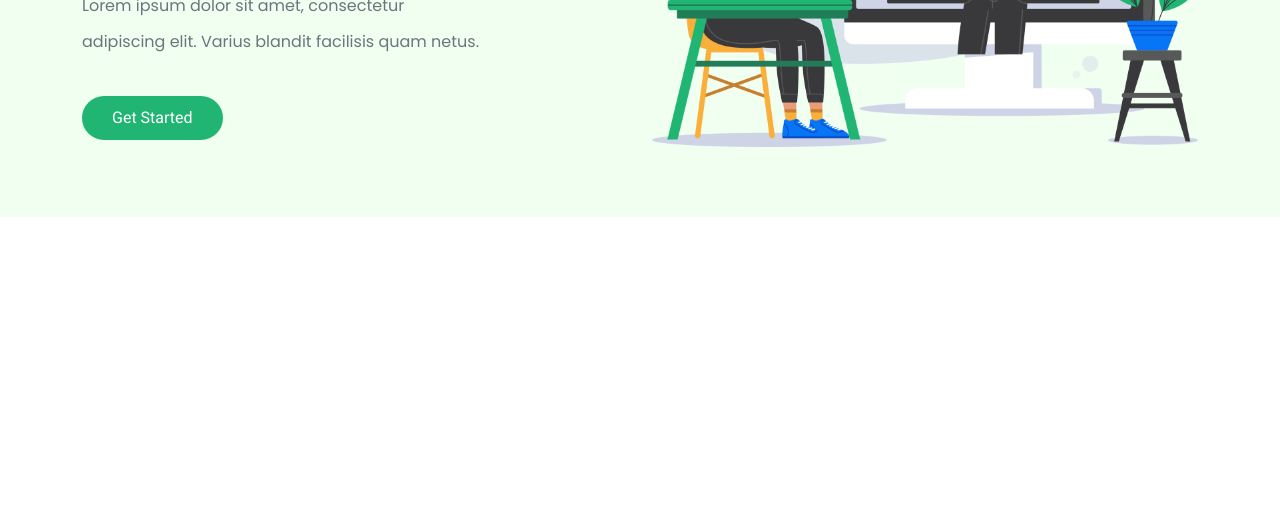
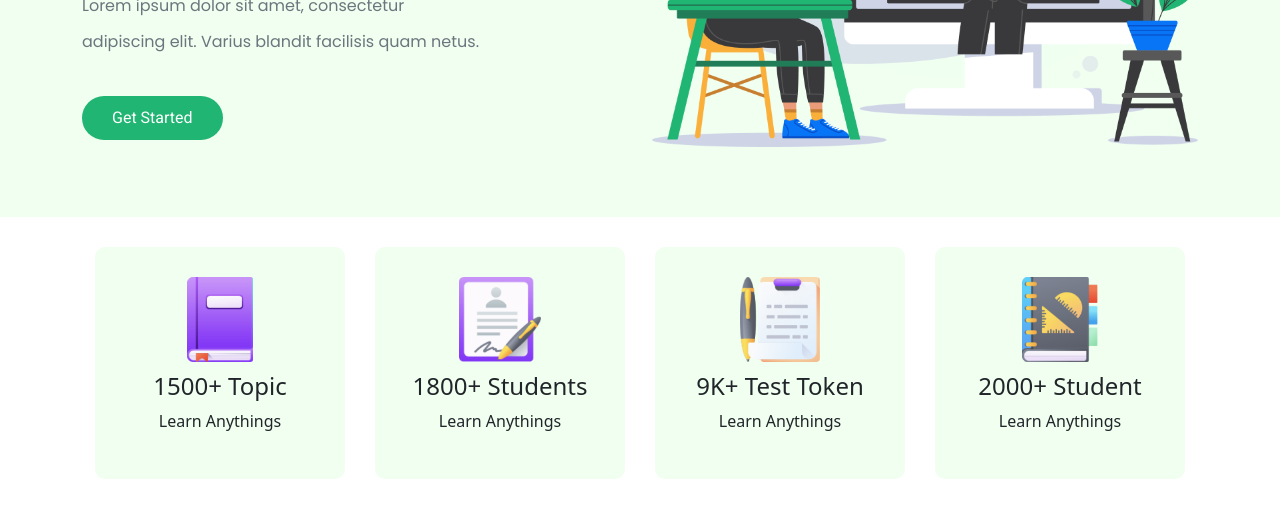
Before and after one commit to Alavi-Sadaf/E-school, a plain HTML site: page index.html in a window 1280 px wide. Shown: the part 334-843 px from the top of the page. Before the commit the page ends 800 px from the top, so only its background shows below. Drawn offline with nearby package versions, Linux system fonts and the light colour scheme.

Commit message:
category section done

```diff
--- a/css/style.css
+++ b/css/style.css
@@ -50,6 +50,22 @@
   font-weight: 400
 }
 
+.category-box {
+  margin: 30px 15px;
+  padding: 30px 0px;
+  background: #F0FFF0;
+  border-radius: 10px;
+  text-align: center;
+  width: 250px;
+}
+
+.category-img {
+  border-radius: 0px;
+  margin-bottom: 10px;
+  height: 85px;
+}
+
+
 /* font name
   font-family: 'Poppins', sans-serif;
   font-family: 'Roboto', sans-serif;
--- a/index.html
+++ b/index.html
@@ -64,7 +64,7 @@
           <h1>Learn With fun
             <br>
             on <span>any schedule</span></h1>
-          <p class="text-muted">Lorem ipsum dolor sit amet, consectetur <br> adipiscing elit. Varius blandit facilisis
+          <p class="text-muted">Lorem ipsum dolor sit amet, consectetur<br>adipiscing elit. Varius blandit facilisis
             quam
             netus.</p>
           <a href=""><button class="main-btn" type="submit">Get Started</button></a>
@@ -76,6 +76,42 @@
       </div>
     </div>
   </section>
+  <!-- category -->
+  <section id="category">
+    <div class="container">
+      <div class="row justify-content-center">
+        <div class="col-md-3 category-box">
+          <img src="img/category/book.png" class="category-img" alt="">
+          <div class="category-text">
+            <h4>1500+ Topic</h4>
+            <p>Learn Anythings</p>
+          </div>
+        </div>
+        <div class="col-md-3 category-box">
+          <img src="img/category/Student.png" class="category-img" alt="">
+          <div class="category-text">
+            <h4>1800+ Students</h4>
+            <p>Learn Anythings</p>
+          </div>
+        </div>
+        <div class="col-md-3 category-box">
+          <img src="img/category/Test.png" class="category-img" alt="">
+          <div class="category-text">
+            <h4>9K+ Test Token</h4>
+            <p>Learn Anythings</p>
+          </div>
+        </div>
+        <div class="col-md-3 category-box">
+          <img src="img/category/Students.png" class="category-img" alt="">
+          <div class="category-text">
+            <h4>2000+ Student</h4>
+            <p>Learn Anythings</p>
+          </div>
+        </div>
+      </div>
+    </div>
+  </section>
+
 
 
   <!-- JavaScript Bundle with Popper -->
```
Also changed, not shown: img/category/Student.png (added), img/category/Students.png (added), img/category/Test.png (added), img/category/book.png (added).
